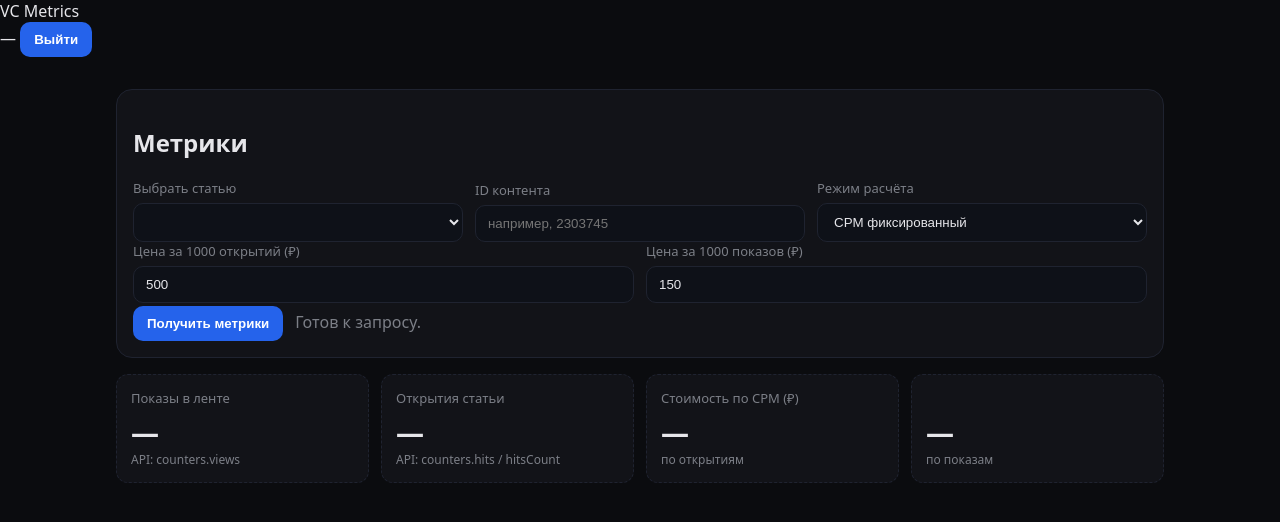
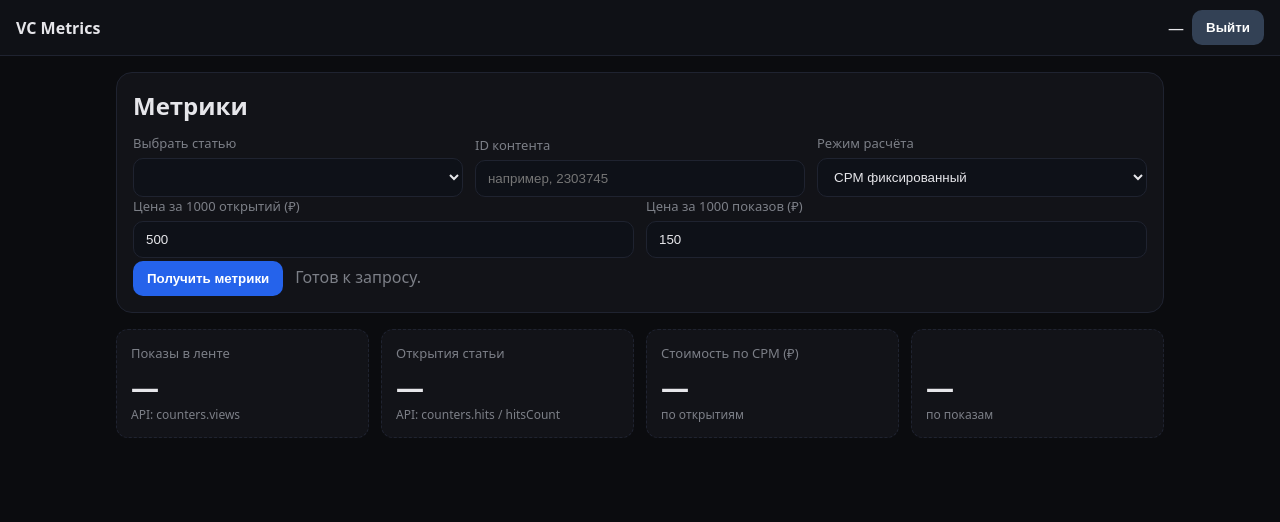
Before and after one commit to Mixail-Troshin/post-static, a website: page public/index.html in a window 1280 px wide. Drawn offline with Linux system fonts and the light colour scheme.

Commit message:
Update styles.css

```diff
--- a/public/styles.css
+++ b/public/styles.css
@@ -13,9 +13,15 @@
 * { box-sizing: border-box; }
 html, body { margin: 0; padding: 0; background: var(--bg); color: var(--text); }
 
-.container { max-width: 1080px; margin: 32px auto; padding: 0 16px; }
-h1 { margin: 0 0 16px 0; font-size: 28px; }
+.topbar {
+  display:flex; justify-content:space-between; align-items:center;
+  padding:10px 16px; border-bottom:1px solid var(--border); background:#0f1116;
+}
+.brand { font-weight:800; }
+.userbox { display:flex; gap:8px; align-items:center; }
+.h2 { margin: 0 0 12px 0; }
 
+.container { max-width: 1080px; margin: 16px auto; padding: 0 16px; }
 .card {
   background: var(--card);
   border: 1px solid var(--border);
@@ -49,6 +55,7 @@ label { display: block; font-size: 13px; color: var(--muted); margin-bottom: 6px
   font-weight: 600;
 }
 .btn:disabled { opacity: .6; cursor: not-allowed; }
+.btn-secondary { background: #334155; }
 
 .status { padding: 8px 0; }
 .status.muted { color: var(--muted); }
@@ -73,3 +80,8 @@ label { display: block; font-size: 13px; color: var(--muted); margin-bottom: 6px
 
 .badge { background: #1e293b; color:#cbd5e1; padding: 2px 8px; border-radius: 999px; font-size: 12px; }
 .tip { color: var(--muted); }
+
+/* login page */
+.login-wrap { display:grid; place-items:center; min-height:100vh; padding:16px; }
+.login-card { width:100%; max-width:420px; background:var(--card); border:1px solid var(--border); border-radius:16px; padding:20px; }
+.muted { color: var(--muted); }
```
